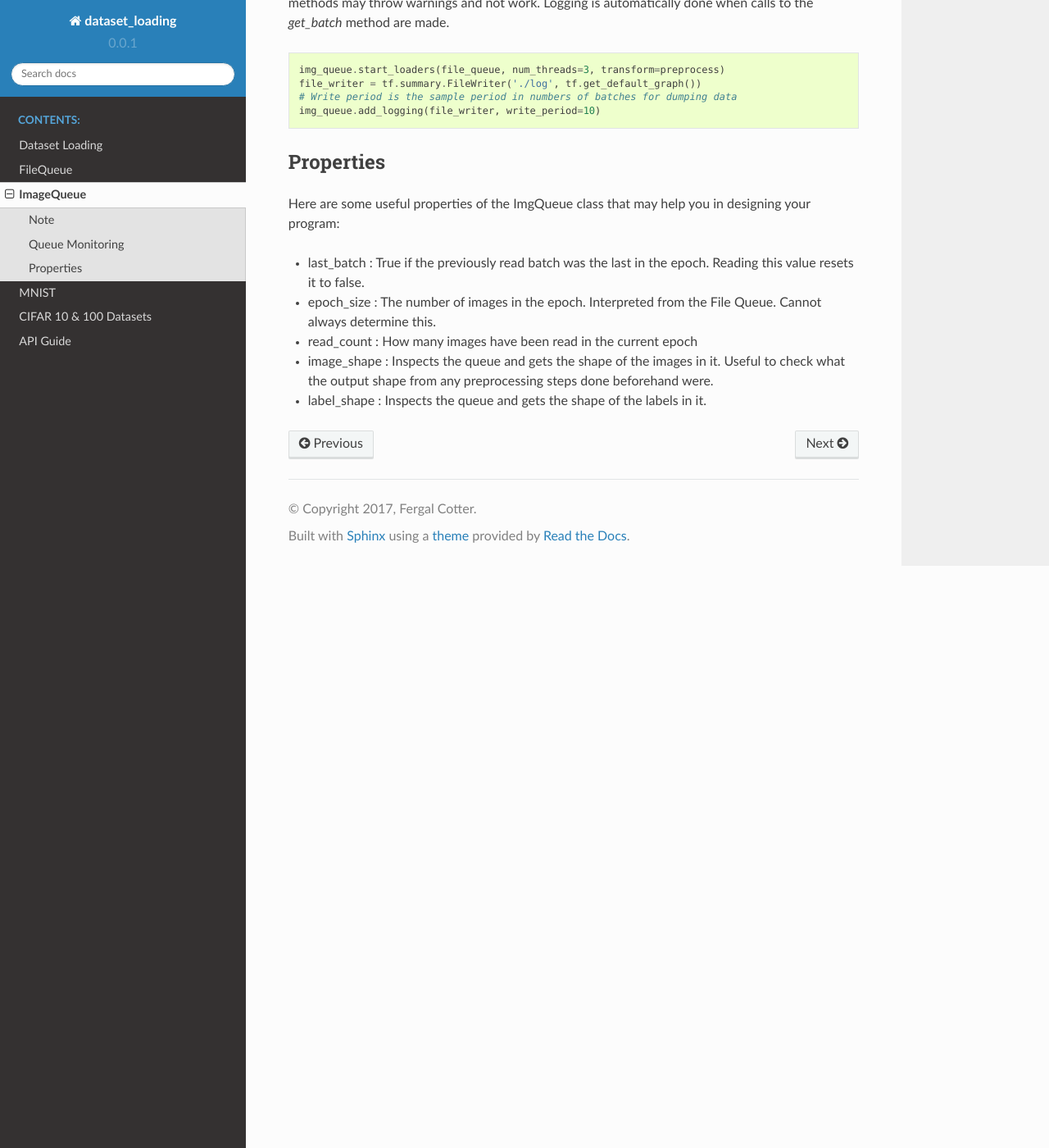
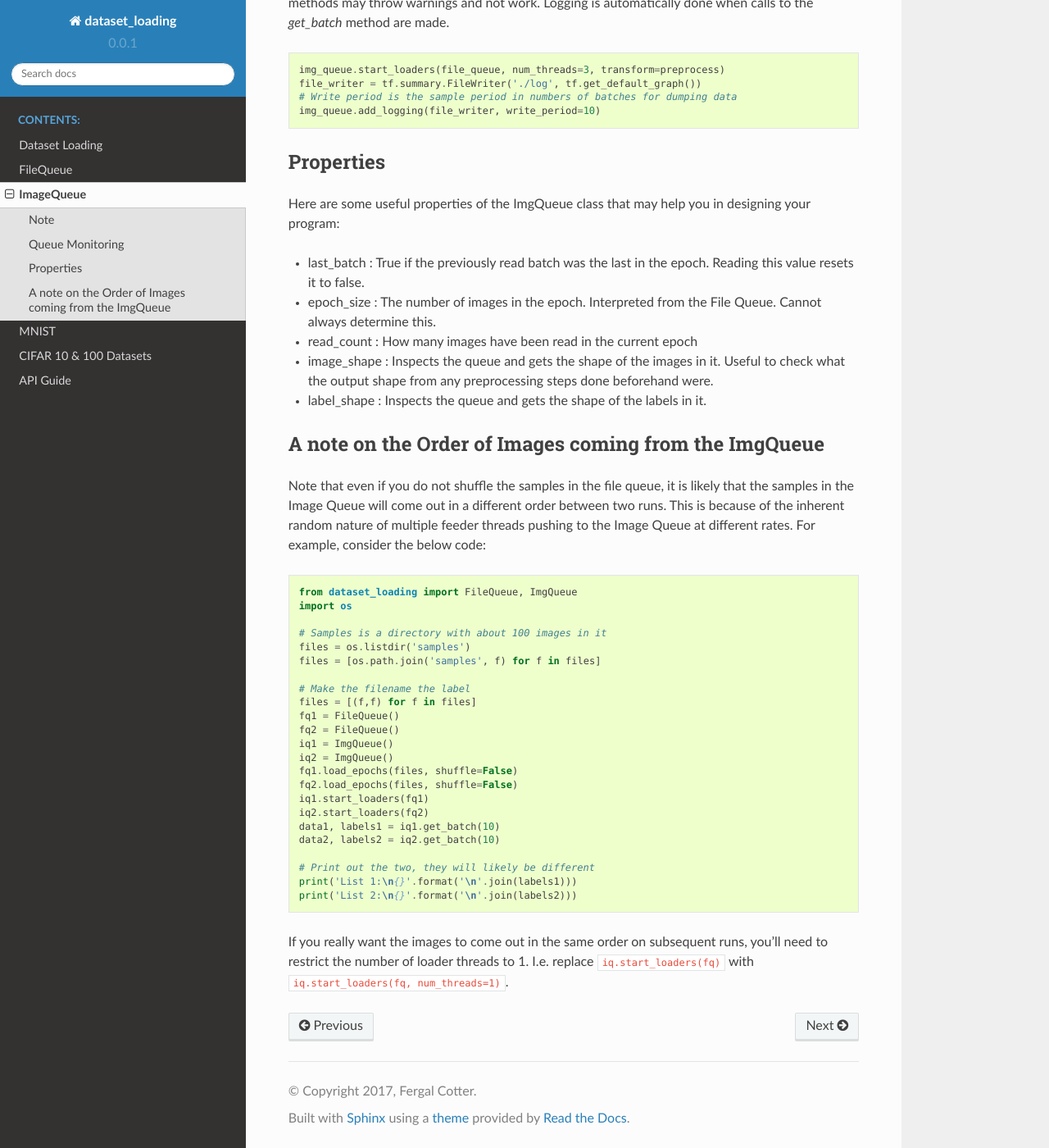
Before and after one commit to fbcotter/dataset_loading, a Sphinx documentation site: the page built from docs/imagequeue.rst, in a window 1280 px wide and 1400 px high, scrolled down 1186 px. Shown: the whole window at 82% size. Built offline with Sphinx 7.4.7 and the Read the Docs theme 2.0.0, drawn with Linux system fonts in a browser that asks for light colours.

Commit message:
Updated documentation

```diff
--- a/docs/imagequeue.rst
+++ b/docs/imagequeue.rst
@@ -86,3 +86,41 @@ designing your program:
   Useful to check what the output shape from any preprocessing steps done
   beforehand were.
 - label_shape : Inspects the queue and gets the shape of the labels in it.
+
+A note on the Order of Images coming from the ImgQueue
+------------------------------------------------------
+Note that even if you do not shuffle the samples in the file queue, it is likely
+that the samples in the Image Queue will come out in a different order between
+two runs. This is because of the inherent random nature of multiple feeder
+threads pushing to the Image Queue at different rates. For example, consider the
+below code:
+
+.. code:: python
+
+    from dataset_loading import FileQueue, ImgQueue
+    import os
+
+    # Samples is a directory with about 100 images in it
+    files = os.listdir('samples')
+    files = [os.path.join('samples', f) for f in files]
+
+    # Make the filename the label
+    files = [(f,f) for f in files]
+    fq1 = FileQueue()
+    fq2 = FileQueue()
+    iq1 = ImgQueue()
+    iq2 = ImgQueue()
+    fq1.load_epochs(files, shuffle=False)
+    fq2.load_epochs(files, shuffle=False)
+    iq1.start_loaders(fq1)
+    iq2.start_loaders(fq2)
+    data1, labels1 = iq1.get_batch(10)
+    data2, labels2 = iq2.get_batch(10)
+
+    # Print out the two, they will likely be different
+    print('List 1:\n{}'.format('\n'.join(labels1)))
+    print('List 2:\n{}'.format('\n'.join(labels2)))
+
+If you really want the images to come out in the same order on subsequent runs,
+you'll need to restrict the number of loader threads to 1. I.e. replace
+:code:`iq.start_loaders(fq)` with :code:`iq.start_loaders(fq, num_threads=1)`.
```
Also changed, not shown: .travis.yml.
